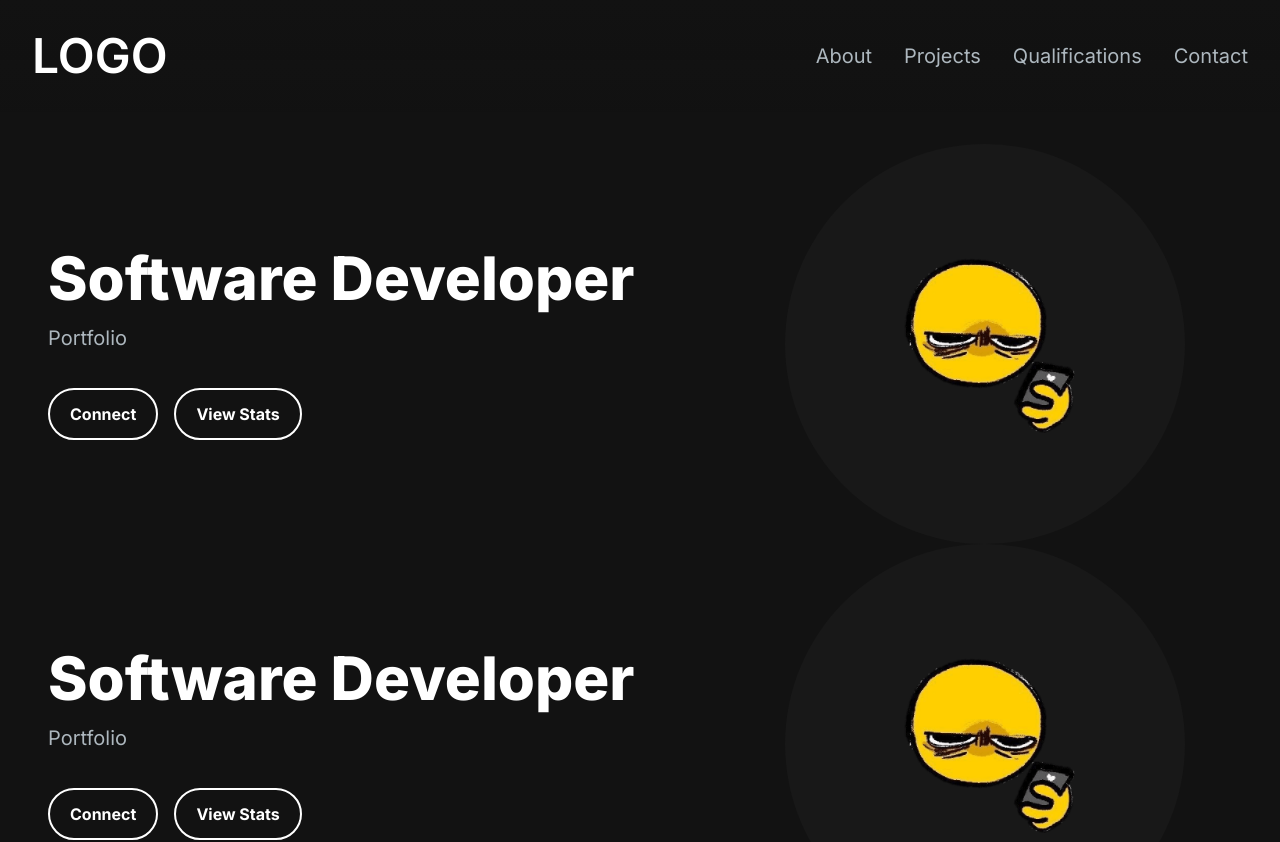
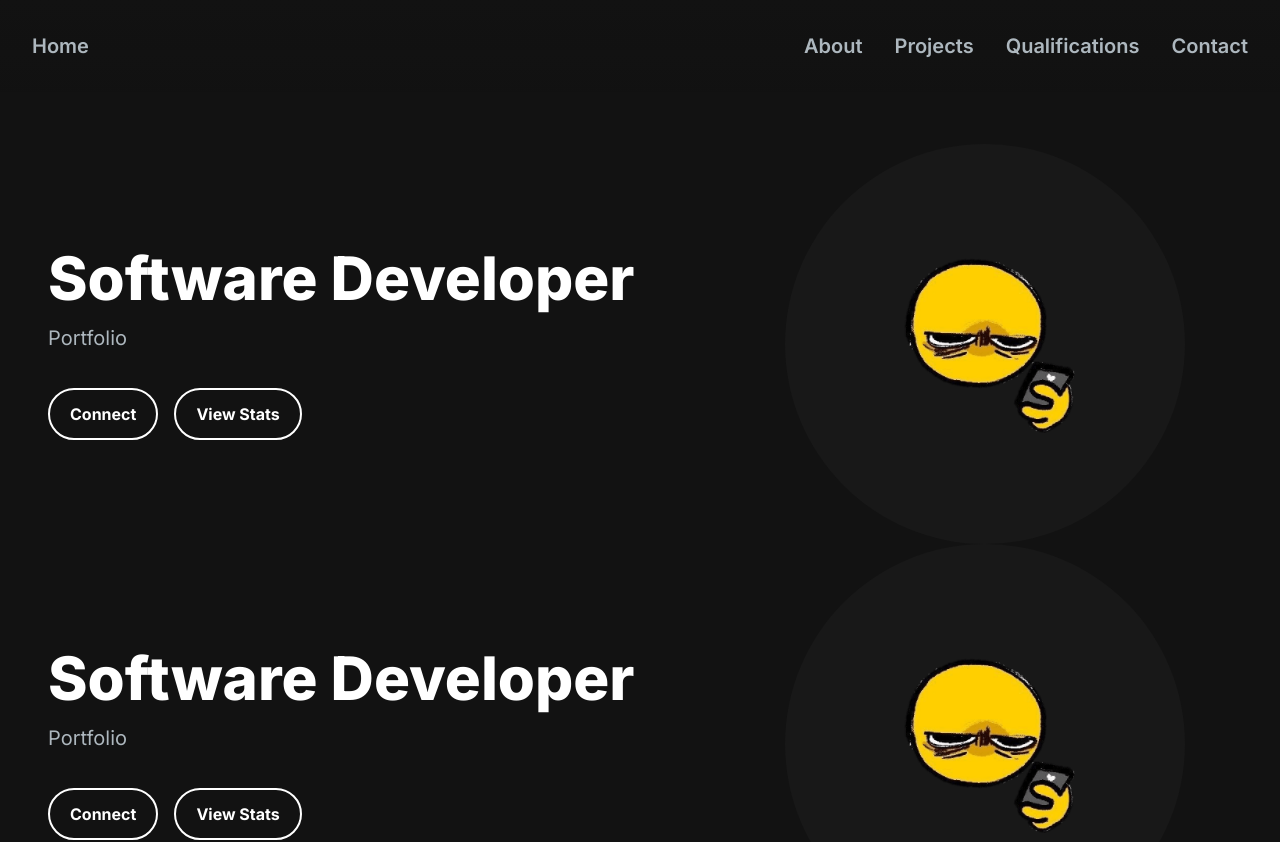
Before and after one commit to yonathancamacho/yonathancamacho, a Next.js app: page / in a window 1280 px wide. Shown: the top 842 px of the page. Built offline with nearby package versions, Linux system fonts and the light colour scheme.

Commit message:
Minor Tweaks
Changed the Logo to 'Home' and made the Navigation Bar Links font semi-bold.

```diff
--- a/src/app/components/NavigationBar.jsx
+++ b/src/app/components/NavigationBar.jsx
@@ -30,10 +30,10 @@ const NavigationBar = () => {
     return (
         <nav className='fixed top-0 left-0 right-0 z-10 bg-gradient-to-b from-[#121212] to-[#121212E6]'>
             <div className='flex flex-wrap items-center justify-between mx-auto p-8'>
-                <Link href={"/"} className='text-xl md:text-5xl text-white font-semibold'>
+                {/* <Link href={"/"} className='text-xl md:text-5xl text-white font-semibold'>
                     LOGO
-                </Link>
-                {/* <NavigationLink href={"/"} title={"Home"} /> */}
+                </Link> */}
+                <NavigationLink href={"/"} title={"Home"} />
                 <div className='mobile-menu block md:hidden'>
                     {
                         !isNavigationBarOpen ? (
--- a/src/app/components/NavigationLink.jsx
+++ b/src/app/components/NavigationLink.jsx
@@ -2,7 +2,7 @@ import Link from "next/link"
 
 const NavigationLink = ({ href, title }) => {
     return (
-        <Link href={href} className='block py-2 pl-3 pr-4 text-[#ADB7BE] sm:text-xl rounded md:p-0 hover:text-indigo-500'>
+        <Link href={href} className='block py-2 pl-3 pr-4 text-[#ADB7BE] sm:text-xl font-semibold rounded md:p-0 hover:text-indigo-500'>
             {title}
         </Link>
     )
```
